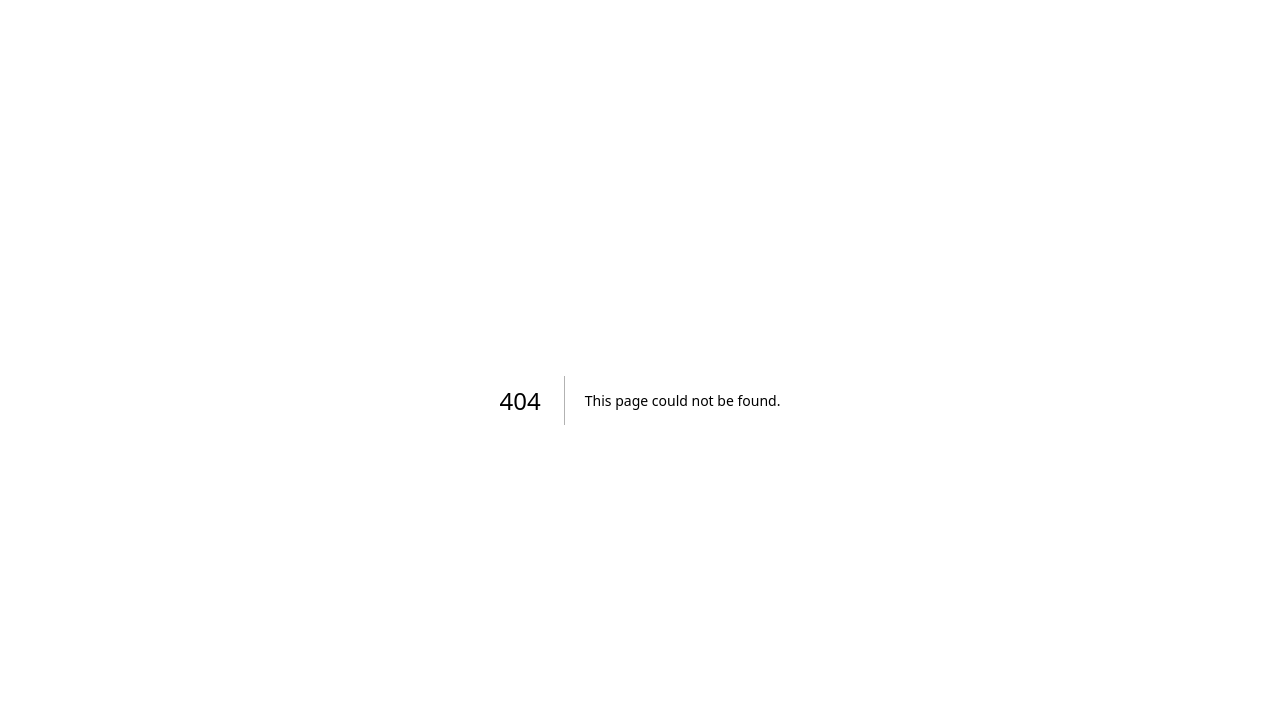
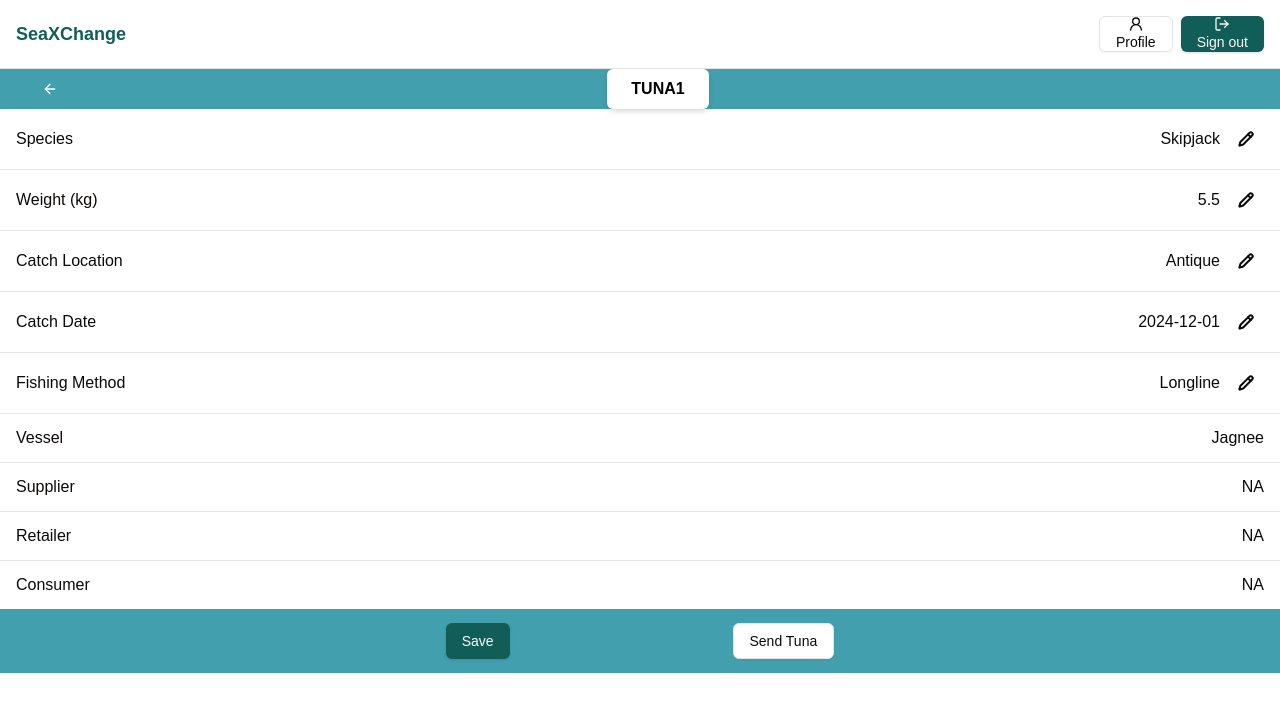
Before and after one commit to jeffrouzel/SeaXChange-Web, a Next.js app in the folder Frontend/: page /catchdetails in a window 1280 px wide. Before the commit this address had no page. Shown: the top 712 px of the page. Built offline with nearby package versions, Linux system fonts and the light colour scheme.

Commit message:
Created Catch Details Page
To be optimized:

- back button
- white footer showing below
- sign out and profile buttons
- ....

```diff
--- /dev/null
+++ b/Frontend/app/catchdetails/page.tsx
@@ -0,0 +1,87 @@
+import Link from "next/link";
+import { Input } from "@/components/ui/input";
+import { Label } from "@/components/ui/label";
+import { Button } from "@/components/ui/button";
+import { Pencil, ArrowLeft, UserRound, LogOut } from "lucide-react";
+
+export default function CatchDetails() {
+  return (
+    <div className="min-h-screen bg-white">
+      {/* SeaXChange Logo */}
+      <header className="flex justify-between items-center p-4 border-b">
+        <h1 className="text-teal-800 font-bold text-lg ml-[150]">SeaXChange</h1>
+        {/* Profile and SignOut */}
+        <div className="space-x-2 mr-[150] flex justify-center">
+          <Button
+            variant="outline"
+            className="flex flex-col items-center gap-0"
+          >
+            <UserRound className="w-5 h-5" />
+            <Link href="/auth/login">Profile</Link>
+          </Button>
+          <Button className="flex flex-col items-center text-center gap-0">
+            <LogOut className="w-5 h-5" />
+            <Link href="/auth/signup">Sign out</Link>
+          </Button>
+        </div>
+      </header>
+      <main className="min-h-[70vh] bg-[#429FAD]">
+        <div className=" w-full h-25 bg-[#429FAD] flex items-center justify-between px-8 pt-[40]">
+          {/* Arrow Back Button */}
+          <Button variant={"ghost"} size="icon">
+            <ArrowLeft className="text-white" />
+          </Button>
+          {/* ASSET NAME */}
+          <div className="bg-white px-6 py-2 shadow-md rounded-md">
+            <span className="font-bold text-black">TUNA1</span>
+          </div>
+          {/* Empty Space to Balance */}
+          <div></div>
+        </div>
+        {/* Asset Details */}
+        <div className="mx-[150] my-[40] bg-white shadow-lg">
+          {/* Table Rows */}
+          {[
+            { label: "Species", value: "Skipjack", editable: true },
+            { label: "Weight (kg)", value: "5.5", editable: true },
+            { label: "Catch Location", value: "Antique", editable: true },
+            { label: "Catch Date", value: "2024-12-01", editable: true },
+            { label: "Fishing Method", value: "Longline", editable: true },
+            { label: "Vessel", value: "Jagnee", editable: false },
+            { label: "Supplier", value: "NA", editable: false },
+            { label: "Retailer", value: "NA", editable: false },
+            { label: "Consumer", value: "NA", editable: false },
+          ].map((item, index) => (
+            <div
+              key={index}
+              className="flex justify-between items-center border-b last:border-b-0 px-4 py-3"
+            >
+              <span className="font-medium">{item.label}</span>
+              <div className="flex items-center gap-2">
+                <span>{item.value}</span>
+                {item.editable && (
+                  <Button variant={"ghost"} size="icon">
+                    <Pencil
+                      className="w-4 h-4 text-black-500 cursor-pointer"
+                      strokeWidth={3}
+                    />
+                  </Button>
+                )}
+              </div>
+            </div>
+          ))}
+        </div>
+        <div className="mx-[150] h-16 bg-[#429FAD] flex items-center justify-evenly">
+          <div />
+          <Button>
+            <Link href="/auth/login">Save</Link>
+          </Button>
+          <Button variant="outline">
+            <Link href="/auth/signup">Send Tuna</Link>
+          </Button>
+          <div />
+        </div>
+      </main>
+    </div>
+  );
+}
```
Also changed, not shown: 1 other file (tests, documents, lock files or other folders).
